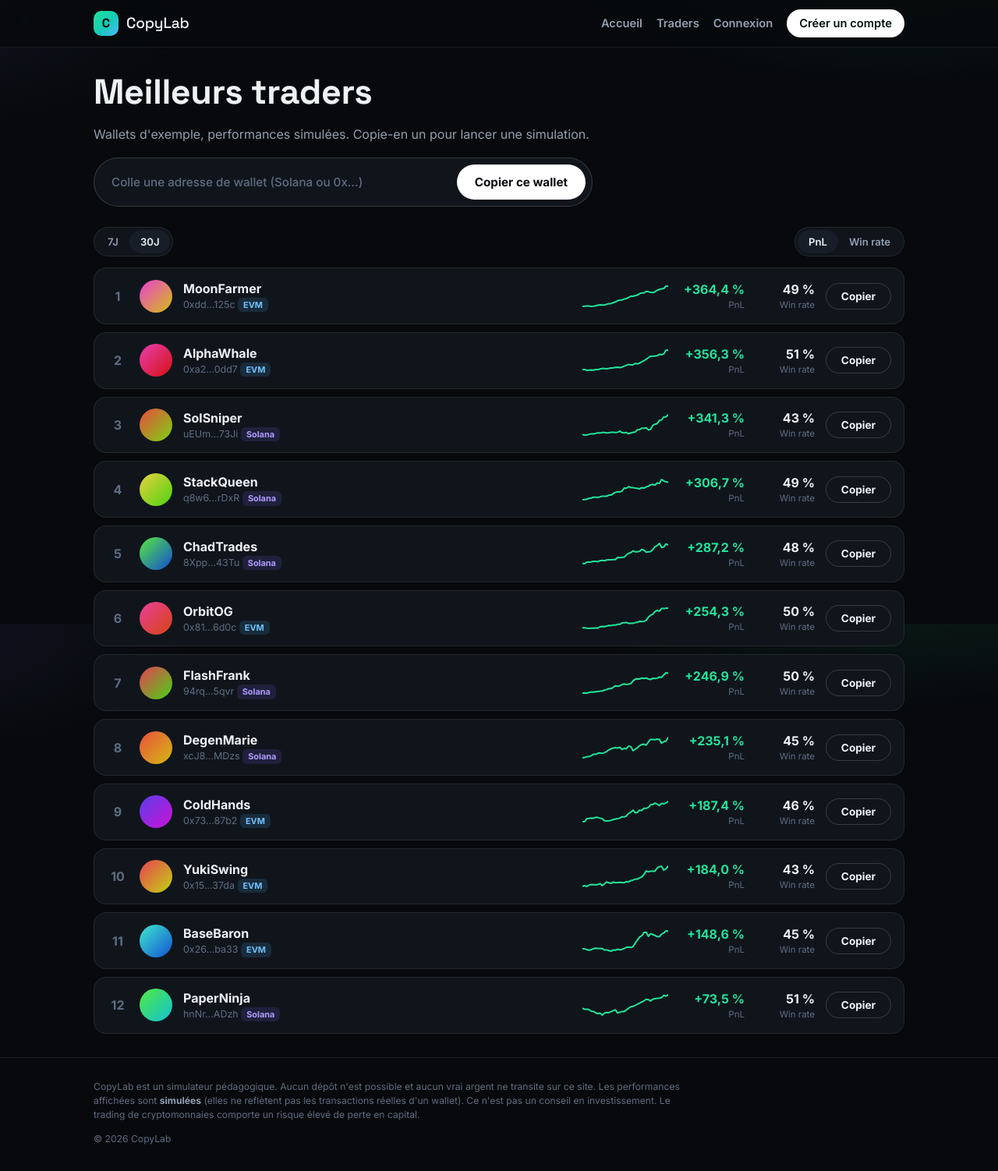
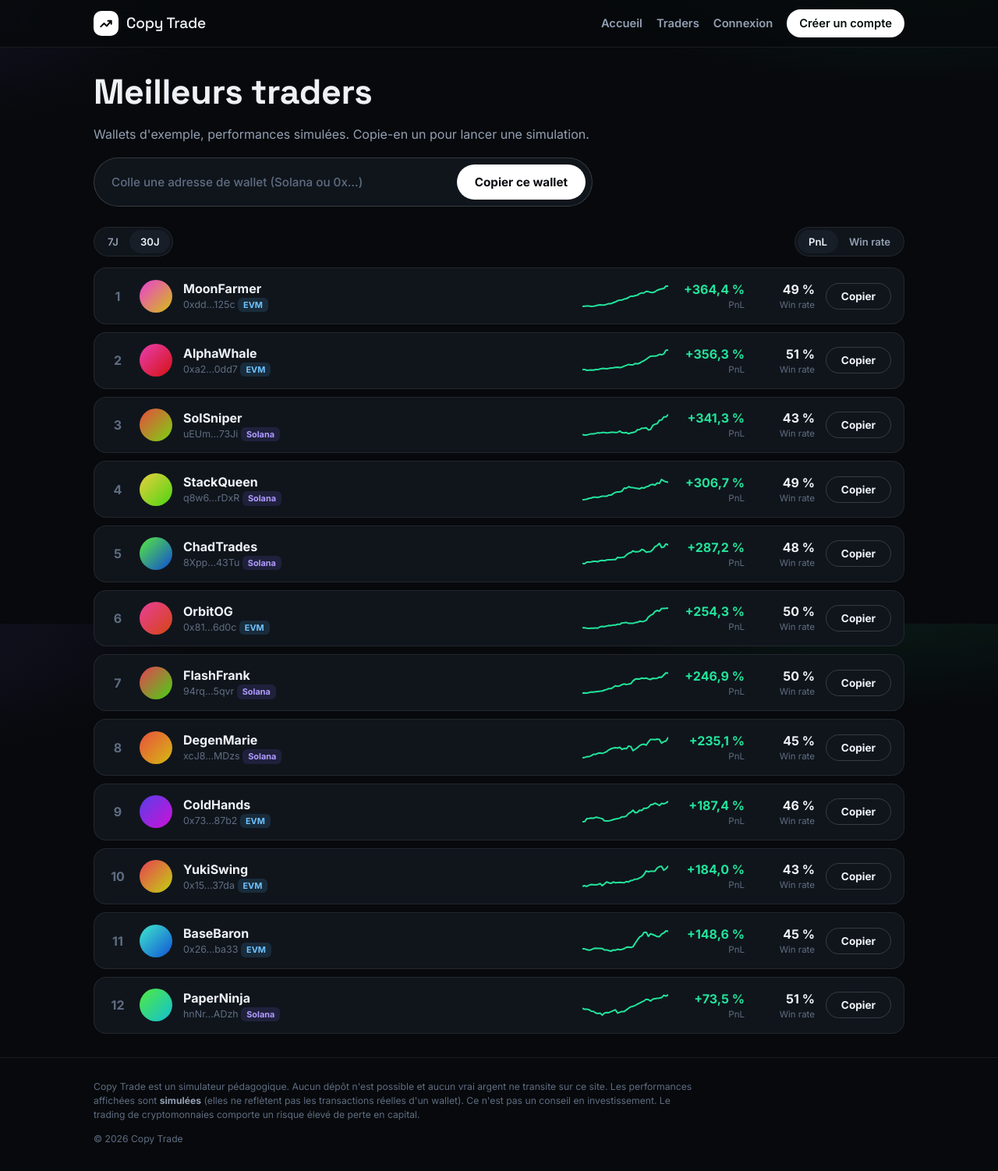
Before and after one commit to supportecomformation-png/Viral-VI, a Flask app: page /traders in a window 1280 px wide. Shown: the whole page at 78% size. Run offline with Flask 3, Linux system fonts and the light colour scheme; some libraries are stand-ins or nearby versions.

Commit message:
Bannière Copy Trade, logo noir et blanc, retrait du badge argent fictif
Co-Authored-By: Claude Sonnet 5 <noreply@anthropic.com>

```diff
--- a/static/css/theme.css
+++ b/static/css/theme.css
@@ -81,8 +81,9 @@ code { font-family: ui-monospace, SFMono-Regular, Menlo, Consolas, monospace; }
 .brand:hover { text-decoration: none; }
 .brand-mark {
   display: grid; place-items: center; width: 32px; height: 32px; border-radius: 10px;
-  background: var(--grad); color: #04110b; font-family: 'Space Grotesk', sans-serif; font-weight: 700;
+  background: #fff; color: #000;
 }
+.brand-mark svg { width: 20px; height: 20px; fill: none; stroke: #000; stroke-width: 2.4; stroke-linecap: round; stroke-linejoin: round; }
 .brand-name { font-size: 1.2rem; margin: 0; }
 .main-nav { display: flex; align-items: center; gap: 18px; }
 .main-nav a { color: var(--muted); font-weight: 600; font-size: 0.92rem; }
--- a/templates/app.html
+++ b/templates/app.html
@@ -1,5 +1,5 @@
 {% extends "base.html" %}
-{% block title %}Mes Trades — CopyLab{% endblock %}
+{% block title %}Mes Trades — Copy Trade{% endblock %}
 {% block page %}app{% endblock %}
 {% block content %}
 <section class="container page-head">
--- a/templates/auth/login.html
+++ b/templates/auth/login.html
@@ -1,5 +1,5 @@
 {% extends "base.html" %}
-{% block title %}Connexion — CopyLab{% endblock %}
+{% block title %}Connexion — Copy Trade{% endblock %}
 {% block content %}
 <section class="container auth-section">
   <div class="auth-card">
--- a/templates/auth/signup.html
+++ b/templates/auth/signup.html
@@ -1,5 +1,5 @@
 {% extends "base.html" %}
-{% block title %}Créer un compte — CopyLab{% endblock %}
+{% block title %}Créer un compte — Copy Trade{% endblock %}
 {% block content %}
 <section class="container auth-section">
   <div class="auth-card">
--- a/templates/base.html
+++ b/templates/base.html
@@ -4,7 +4,7 @@
   <meta charset="utf-8">
   <meta name="viewport" content="{% block viewport %}width=device-width, initial-scale=1, viewport-fit=cover{% endblock %}">
   <meta name="theme-color" content="#07090c">
-  <title>{% block title %}CopyLab — Copy trading démo{% endblock %}</title>
+  <title>{% block title %}Copy Trade — Copy trading démo{% endblock %}</title>
   <meta name="description" content="Apprends le copy trading sans risque : colle l'adresse d'un wallet et lance une simulation avec de l'argent fictif.">
   <link rel="preconnect" href="https://fonts.googleapis.com">
   <link rel="preconnect" href="https://fonts.gstatic.com" crossorigin>
@@ -15,8 +15,8 @@
   <header class="site-header">
     <div class="container header-inner">
       <a href="{{ url_for('landing') }}" class="brand">
-        <span class="brand-mark">C</span>
-        <span class="brand-name">CopyLab</span>
+        <span class="brand-mark"><svg viewBox="0 0 24 24" aria-hidden="true"><path d="M4 17l5-5 4 4 7-8M15 8h5v5"/></svg></span>
+        <span class="brand-name">Copy Trade</span>
       </a>
       <nav class="main-nav">
         <a href="{{ url_for('landing') }}">Accueil</a>
@@ -49,14 +49,14 @@
   <footer class="site-footer">
     <div class="container">
       <p>
-        CopyLab est un simulateur pédagogique. Aucun dépôt n'est possible et aucun vrai argent ne transite
+        Copy Trade est un simulateur pédagogique. Aucun dépôt n'est possible et aucun vrai argent ne transite
         sur ce site. {% if onchain_enabled %}Les wallets vedettes sont <strong>simulés</strong> ; pour les autres adresses,
         les trades sont lus on-chain (swaps DEX, via Moralis) et le PnL réalisé est une <strong>estimation</strong>
         en dollars : elle peut différer de la réalité (frais, transferts, airdrops, positions non clôturées).{% else %}Les performances affichées sont <strong>simulées</strong> (elles ne reflètent pas les
         transactions réelles d'un wallet).{% endif %} Ce n'est pas un conseil en investissement. Le trading de
         cryptomonnaies comporte un risque élevé de perte en capital.
       </p>
-      <p class="footer-meta">© {{ current_year }} CopyLab</p>
+      <p class="footer-meta">© {{ current_year }} Copy Trade</p>
     </div>
   </footer>
 
--- a/templates/errors/404.html
+++ b/templates/errors/404.html
@@ -1,5 +1,5 @@
 {% extends "base.html" %}
-{% block title %}Page introuvable — CopyLab{% endblock %}
+{% block title %}Page introuvable — Copy Trade{% endblock %}
 {% block content %}
 <section class="container center-section">
   <h1>404</h1>
--- a/templates/home.html
+++ b/templates/home.html
@@ -1,11 +1,11 @@
 {% extends "base.html" %}
-{% block title %}CopyLab — Accueil{% endblock %}
+{% block title %}Copy Trade — Accueil{% endblock %}
 {% block page %}home{% endblock %}
 {% block content %}
 <section class="container home-top">
   <div class="balance-card">
     <div>
-      <div class="balance-label">Solde <span class="pill pill-sm">Argent fictif</span></div>
+      <div class="balance-label">Solde</div>
       <div class="balance-value" id="balance-value">0<span class="cents">,00 $</span></div>
     </div>
     <button type="button" class="btn btn-primary" id="open-deposit">Déposer</button>
--- a/templates/sim.html
+++ b/templates/sim.html
@@ -1,5 +1,5 @@
 {% extends "base.html" %}
-{% block title %}Simulation — CopyLab{% endblock %}
+{% block title %}Simulation — Copy Trade{% endblock %}
 {% block page %}sim{% endblock %}
 {% block content %}
 <script type="application/json" id="sim-boot">{{ sim_boot | tojson }}</script>
--- a/templates/trader.html
+++ b/templates/trader.html
@@ -1,5 +1,5 @@
 {% extends "base.html" %}
-{% block title %}{{ featured.handle if featured else 'Wallet' }} — CopyLab{% endblock %}
+{% block title %}{{ featured.handle if featured else 'Wallet' }} — Copy Trade{% endblock %}
 {% block page %}trader{% endblock %}
 {% block viewport %}width=device-width, initial-scale=1, maximum-scale=1, user-scalable=no, viewport-fit=cover{% endblock %}
 {% block content %}
--- a/templates/traders.html
+++ b/templates/traders.html
@@ -1,5 +1,5 @@
 {% extends "base.html" %}
-{% block title %}Meilleurs traders — CopyLab{% endblock %}
+{% block title %}Meilleurs traders — Copy Trade{% endblock %}
 {% block page %}traders{% endblock %}
 {% block content %}
 <section class="container page-head">
```
